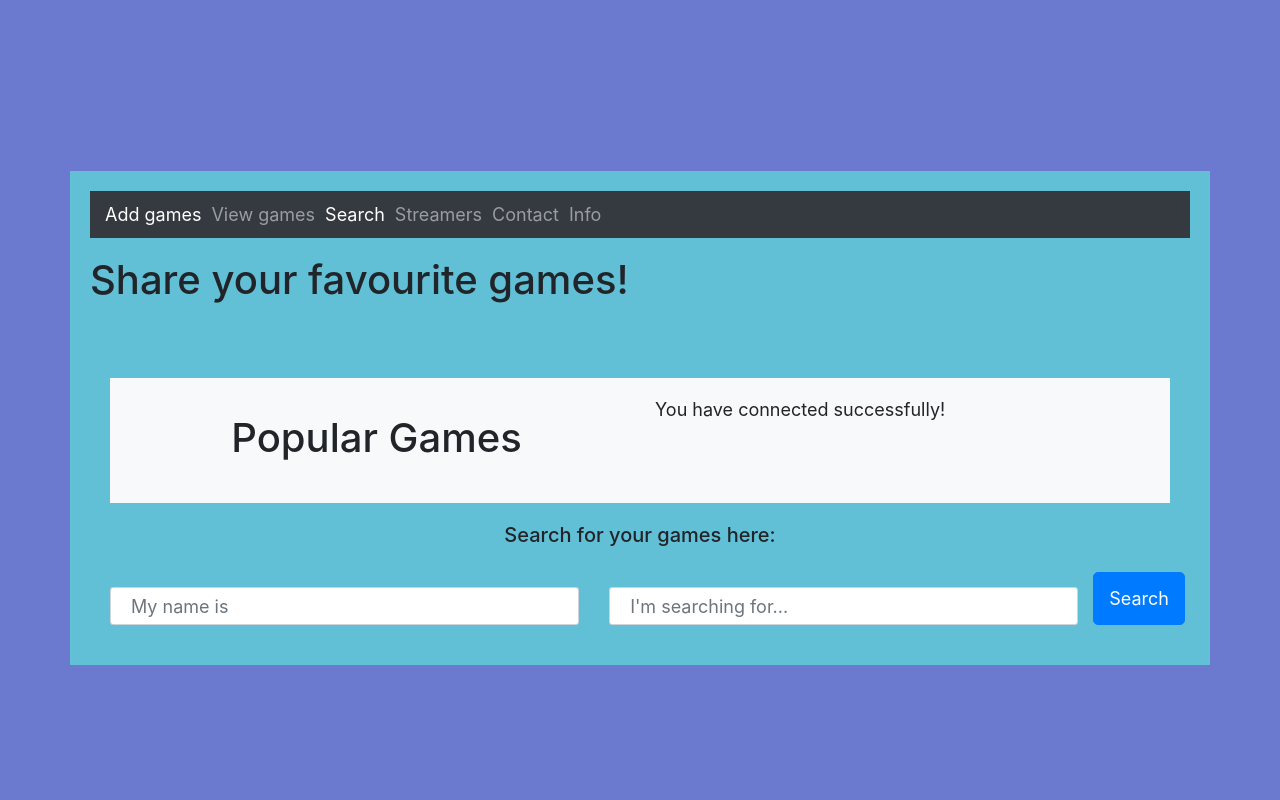
After one commit to Mumble02/Games-Forms, a PHP site: page /search.php in a window 1280 px wide. The commit adds this page. Run offline with PHP 8.4, Linux system fonts and the light colour scheme; data that the repository does not hold is empty.

Commit message:
Add files via upload

```diff
--- a/PhaseOne/header.php
+++ b/PhaseOne/header.php
@@ -24,6 +24,10 @@
                     <li class="nav-item">
                         <a class="nav-link" href="view.php"> View games </a>
                     </li>
+                    <!--lab 3 -->
+                    <li class="nav-item active">
+                    <a class="nav-link" href="view.php"> Search </a>
+                    </li>
                      <!-- links till need to be done for phase two. this is just a preview :)-->
                     <li class="nav-item">
                         <a class="nav-link" href="view.php"> Streamers </a>
--- a/PhaseOne/main.css
+++ b/PhaseOne/main.css
@@ -13,10 +13,43 @@
        background-color: #6b79ce;
    }
 
+    body {
+    height: 100%;
+}
+
+    body {
+    display: flex;
+    justify-content: center;
+}
+
+
    .container {
        background-color: rgb(97, 191, 214);
        padding: 2rem;
    }
+
+   .container {
+    margin-top: 2em;
+}
+
+    .bg-light {
+    padding: 1em;
+}
+
+    h1,
+    h2 {
+    padding: 1em 0;
+}
+
+    h2 {
+    text-align:center;
+}
+
+    .heading {
+    display: flex;
+    justify-content: center;
+    align-items: center
+}
 
    h1 {
        padding: 1.8rem 0;
--- /dev/null
+++ b/PhaseOne/search.php
@@ -0,0 +1,52 @@
+
+    <?php require('header.php'); ?>
+    <div class="container">
+        <div class="bg-light">
+            <div class="row">
+            <div class="col heading">
+            <h1> Popular Games</h1>
+            </div>
+            <div class="col">
+            <!-- STEP ONE - display all game titles in a dynamic list   -->
+            <?php
+            /*grab the titles of the game names from the table in
+            database and display in the browser */
+            //connect to db
+            require('connect.php');
+            //set up SQL query
+            $sql = "SELECT title from game_names;";
+            //prepare the query
+            $statement = $db->prepare($sql);
+            //execute
+            $statement->execute();
+            //fetchALL
+            $search_results = $statement->fetchAll();
+            //create a list of results
+            echo "<ul>";
+            foreach($search_results as $result) {
+                echo "<li>" . $result['title'] . "</li>";
+            }
+            //close some tags
+            echo "</ul>";
+            echo "</div>";
+            echo "</div>";
+            echo "</div>";
+            //close connection
+            $statement->closeCursor();
+            ?>
+
+        <h2> Search for your games here: </h2>
+        <form action="search_results.php" method="get">
+            <div class="row">
+                <div class="col">
+                    <input type ="text" name="name" placeholder="My name is" class="form-control">
+                </div>
+                <div class="col">
+                    <input type="text" name="search" placeholder="I'm searching for..." class="form-control">
+                </div>
+                <input type="submit" name="submit" value="Search" class="btn btn-primary">
+            </div>
+        </form>
+    </div>
+</body>
+</html>
```
Also changed, not shown: PhaseOne/moreinfo.php (added, +20 -0 lines), PhaseOne/search_results.php (added, +44 -0 lines).
